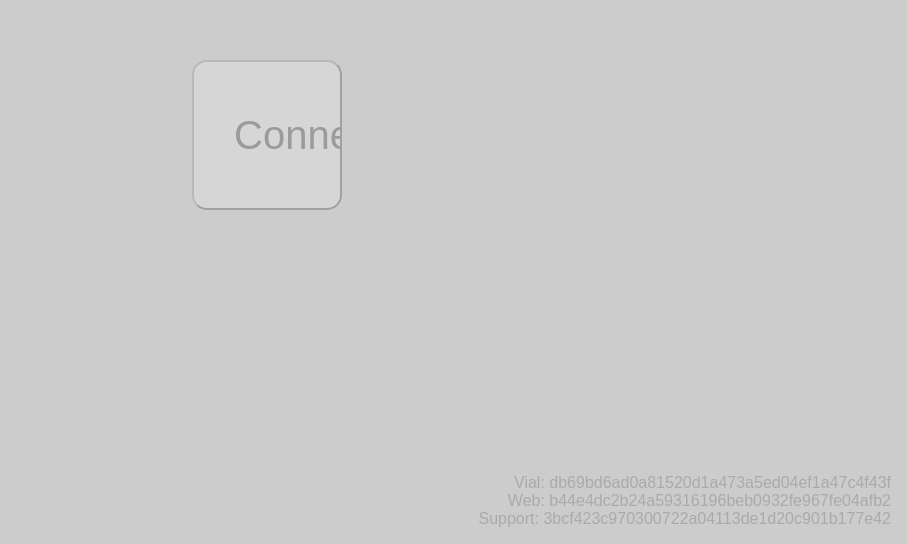
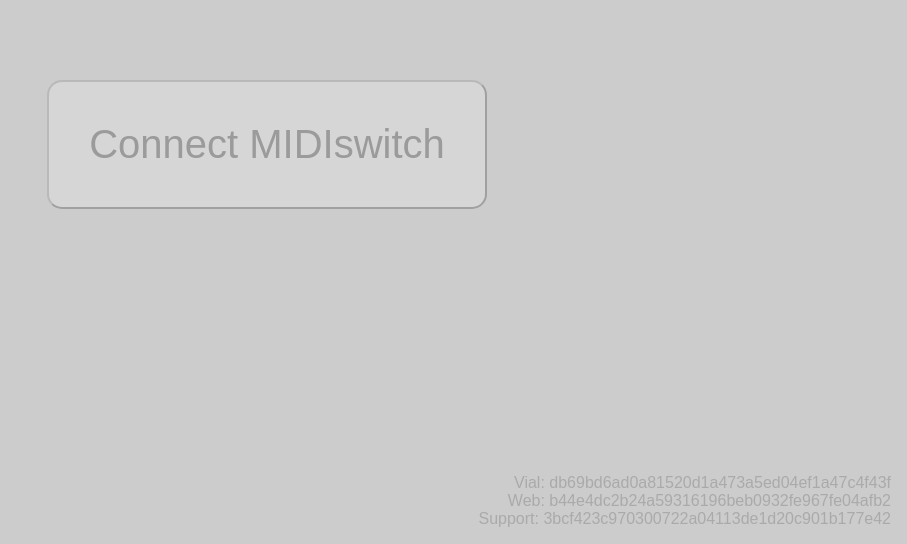
Before and after one commit to curltonkeyboards/midiswitch-web, a plain HTML site: page index.html in a window 1280 px wide. Shown: the part 256-800 px from the top of the page, without its empty margins (373-1280 px from the left). Drawn offline with Linux system fonts and the light colour scheme; no server answers.

Commit message:
Update index.html

```diff
--- a/index.html
+++ b/index.html
@@ -29,11 +29,6 @@ body {
     font-size: 250%;
     padding: 1em;
     border-radius: 15px; /* Rounded corners */
-    width: 150px; /* Fixed width */
-    height: 150px; /* Fixed height */
-    display: flex;
-    justify-content: center;
-    align-items: center;
 }
 #version {
     position: absolute;
```
